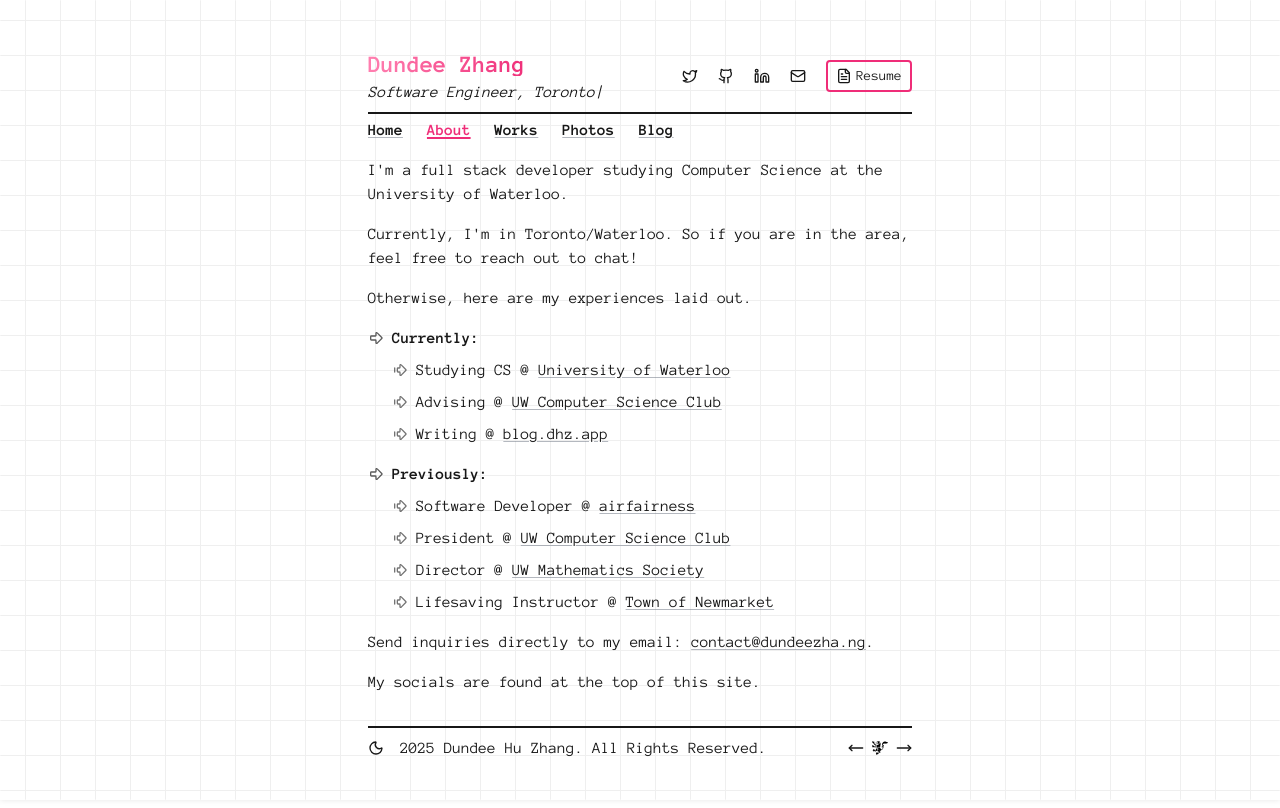
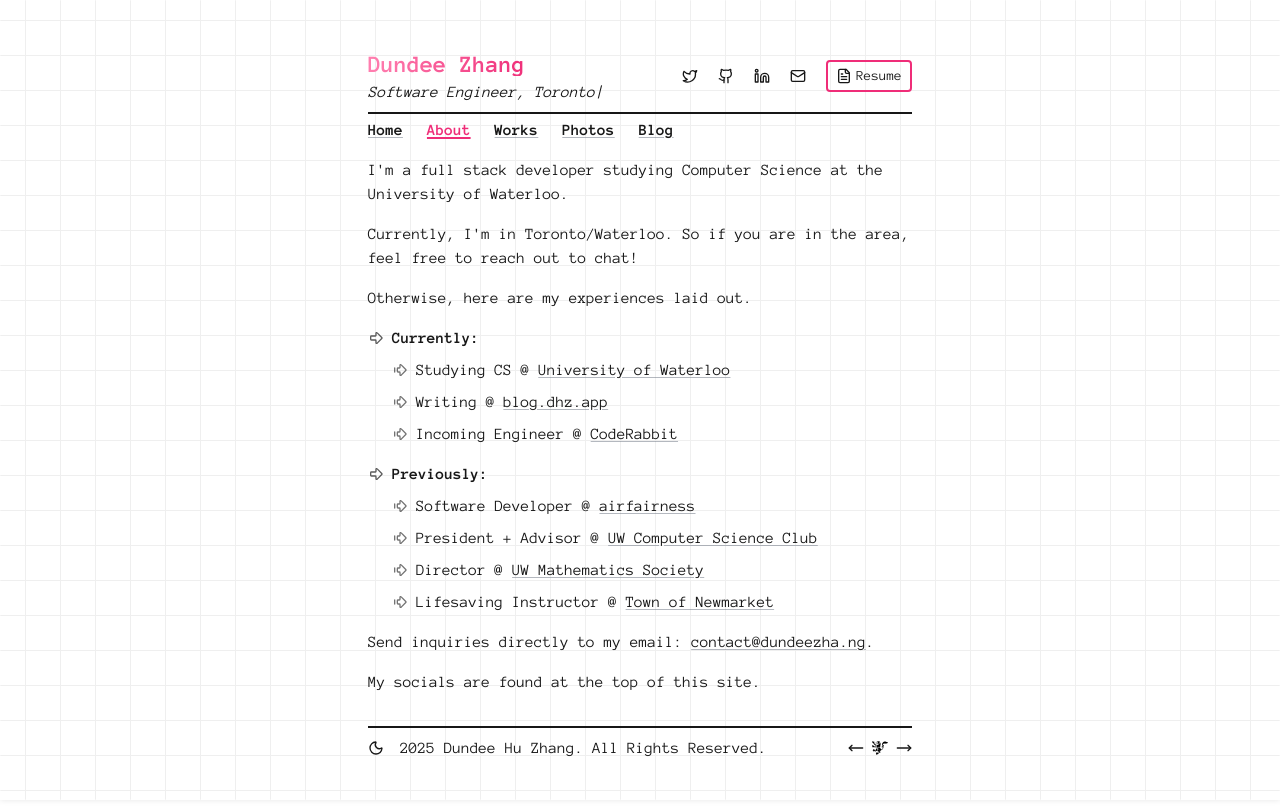
Before and after one commit to dundeezhang/dundeezhangv5, a Next.js app: page /about in a window 1280 px wide. Built offline with nearby package versions, Linux system fonts and the light colour scheme.

Commit message:
december updates

```diff
--- a/src/components/about/experiences.tsx
+++ b/src/components/about/experiences.tsx
@@ -15,15 +15,15 @@ export function Experiences() {
           </Link>
         </CustomListItem>
         <CustomListItem isSubItem>
-          Advising @{" "}
-          <Link href="https://csclub.uwaterloo.ca" target="_blank">
-            UW Computer Science Club
+          Writing @{" "}
+          <Link href="https://blog.dhz.app" target="_blank">
+            blog.dhz.app
           </Link>
         </CustomListItem>
         <CustomListItem isSubItem>
-          Writing @{" "}
-          <Link href="https://blog.dhz.app" target="_blank">
-            blog.dhz.app
+          Incoming Engineer @{" "}
+          <Link href="https://coderabbit.ai" target="_blank">
+            CodeRabbit
           </Link>
         </CustomListItem>
 
@@ -39,7 +39,7 @@ export function Experiences() {
           </Link>
         </CustomListItem>
         <CustomListItem isSubItem>
-          President @{" "}
+          President + Advisor @{" "}
           <Link href="https://csclub.uwaterloo.ca" target="_blank">
             UW Computer Science Club
           </Link>
--- a/src/components/home/activity.tsx
+++ b/src/components/home/activity.tsx
@@ -15,9 +15,9 @@ export function Activity() {
           </Link>
         </CustomListItem>
         <CustomListItem isSubItem>
-          Advising @{" "}
-          <Link href="https://csclub.uwaterloo.ca" target="_blank">
-            UW Computer Science Club
+          Incoming Engineer @{" "}
+          <Link href="https://coderabbit.ai" target="_blank">
+            CodeRabbit
           </Link>
         </CustomListItem>
 
@@ -33,7 +33,7 @@ export function Activity() {
           </Link>
         </CustomListItem>
         <CustomListItem isSubItem>
-          President @{" "}
+          President + Advisor @{" "}
           <Link href="https://csclub.uwaterloo.ca" target="_blank">
             UW Computer Science Club
           </Link>
--- a/src/data/works.json
+++ b/src/data/works.json
@@ -88,6 +88,16 @@
     "repoLabel": "Github Repository",
     "buttonClass": "",
     "link": "https://aura.dhz.app"
+  },
+  {
+    "title": "Secret Santa",
+    "tech": "Express.js, Node.js, JavaScript, Resend",
+    "description": "Secret Santa matching tool. Makes it easy for friend groups to create secret santa matches. Sends email notifications to each participant with their match using Resend.",
+    "image": "secret-santa.webp",
+    "repo": "https://github.com/dundeezhang/secret-santa",
+    "repoLabel": "Github Repository",
+    "buttonClass": "hide-button-class",
+    "link": ""
   },
   {
     "title": "yourDoList",
```
Also changed, not shown: public/images/works/secret-santa.webp (added).
